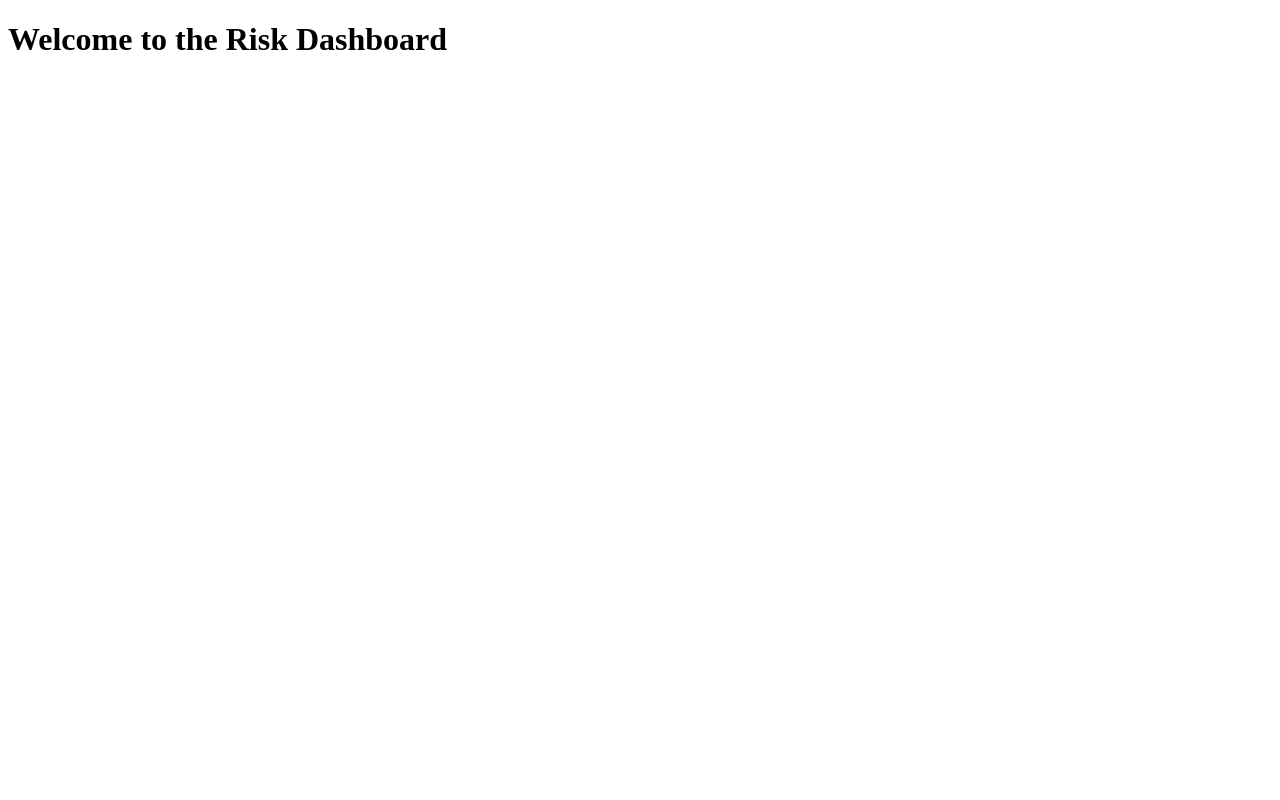
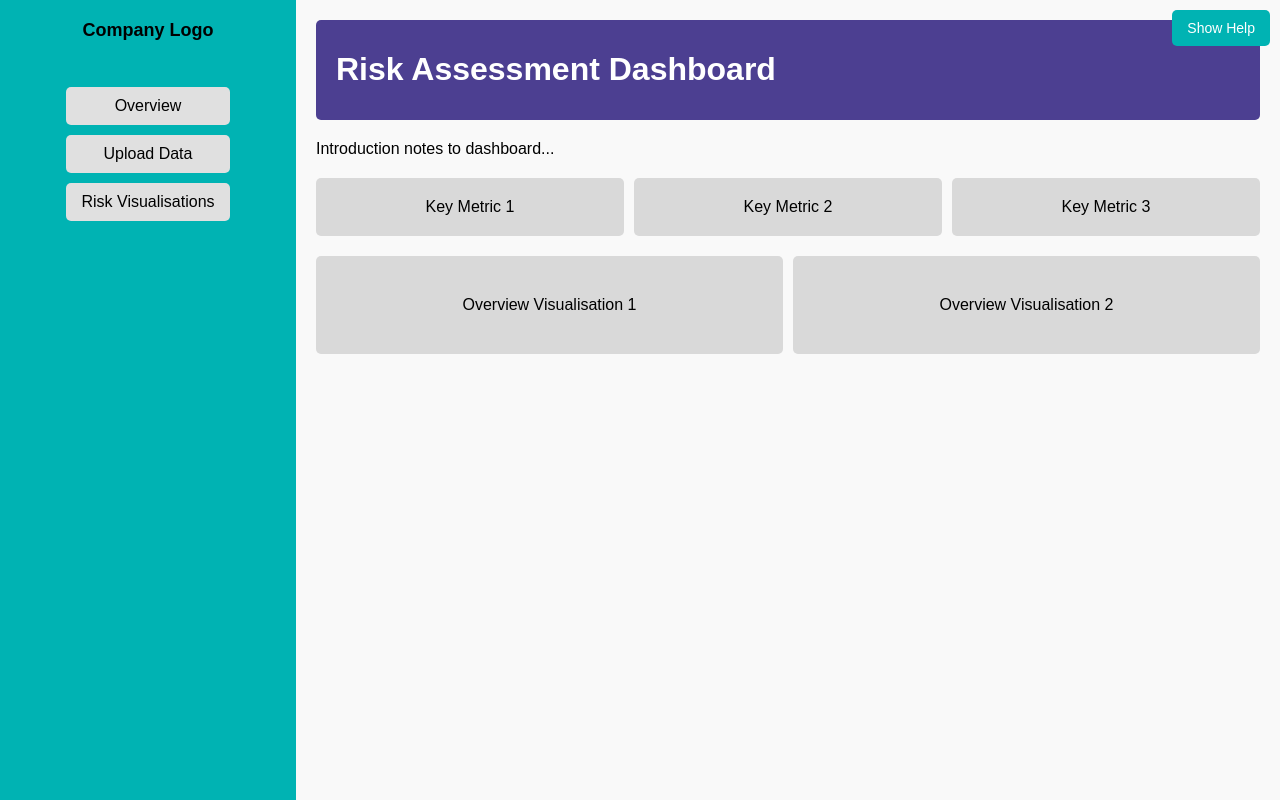
Before and after one commit to talia-lyon/Software-Engineering-Summative1-2025, a Flask app: page / in a window 1280 px wide. Run offline with Flask 3, Linux system fonts and the light colour scheme.

Commit message:
Adding colour and separate sections - all static

```diff
--- a/app/static/styles.css
+++ b/app/static/styles.css
@@ -0,0 +1,113 @@
+/* General Styles */
+body {
+    margin: 0;
+    font-family: Arial, sans-serif;
+}
+
+.dashboard-container {
+    display: flex;
+    height: 100vh;
+}
+
+/* Sidebar */
+.sidebar {
+    background-color: #00b3b3;
+    width: 20%;
+    display: flex;
+    flex-direction: column;
+    align-items: center;
+    padding: 20px;
+    box-shadow: 2px 0 5px rgba(0, 0, 0, 0.1);
+}
+
+.logo {
+    font-size: 18px;
+    font-weight: bold;
+    margin-bottom: 30px;
+}
+
+.sidebar nav ul {
+    list-style: none;
+    padding: 0;
+    width: 100%;
+}
+
+.sidebar nav ul li {
+    background: #e0e0e0;
+    margin: 10px 0;
+    padding: 10px 15px;
+    text-align: center;
+    border-radius: 5px;
+    cursor: pointer;
+}
+
+.sidebar nav ul li:hover {
+    background: #cccccc;
+}
+
+/* Main Content */
+.main-content {
+    flex-grow: 1;
+    padding: 20px;
+    background-color: #f9f9f9;
+}
+
+.header {
+    background-color: #4c3f91;
+    color: white;
+    padding: 10px 20px;
+    border-radius: 5px;
+    margin-bottom: 20px;
+}
+
+.intro {
+    margin-bottom: 20px;
+}
+
+.key-metrics {
+    display: flex;
+    gap: 10px;
+    margin-bottom: 20px;
+}
+
+.metric {
+    flex: 1;
+    background: #d9d9d9;
+    text-align: center;
+    padding: 20px;
+    border-radius: 5px;
+}
+
+.visualisations {
+    display: flex;
+    gap: 10px;
+}
+
+.visualisation {
+    flex: 1;
+    background: #d9d9d9;
+    text-align: center;
+    padding: 40px;
+    border-radius: 5px;
+}
+
+/* Help Button */
+.help-button {
+    position: absolute;
+    top: 10px;
+    right: 10px;
+}
+
+.help-button button {
+    background-color: #00b3b3;
+    color: white;
+    border: none;
+    border-radius: 5px;
+    padding: 10px 15px;
+    cursor: pointer;
+    font-size: 14px;
+}
+
+.help-button button:hover {
+    background-color: #008a8a;
+}
--- a/app/templates/index.html
+++ b/app/templates/index.html
@@ -1,9 +1,48 @@
 <!DOCTYPE html>
-<html>
+<html lang="en">
 <head>
-    <title>Risk Dashboard</title>
+    <meta charset="UTF-8">
+    <meta name="viewport" content="width=device-width, initial-scale=1.0">
+    <title>Risk Assessment Dashboard</title>
+    <link rel="stylesheet" href="{{ url_for('static', filename='styles.css') }}">
 </head>
 <body>
-    <h1>Welcome to the Risk Dashboard</h1>
+    <div class="dashboard-container">
+        <!-- Sidebar -->
+        <div class="sidebar">
+            <div class="logo">Company Logo</div>
+            <nav>
+                <ul>
+                    <li>Overview</li>
+                    <li>Upload Data</li>
+                    <li>Risk Visualisations</li>
+                </ul>
+            </nav>
+        </div>
+
+        <!-- Main Content -->
+        <div class="main-content">
+            <header class="header">
+                <h1>Risk Assessment Dashboard</h1>
+            </header>
+            <section class="intro">
+                <p>Introduction notes to dashboard...</p>
+            </section>
+            <section class="key-metrics">
+                <div class="metric">Key Metric 1</div>
+                <div class="metric">Key Metric 2</div>
+                <div class="metric">Key Metric 3</div>
+            </section>
+            <section class="visualisations">
+                <div class="visualisation">Overview Visualisation 1</div>
+                <div class="visualisation">Overview Visualisation 2</div>
+            </section>
+        </div>
+
+        <!-- Help Button -->
+        <div class="help-button">
+            <button>Show Help</button>
+        </div>
+    </div>
 </body>
 </html>
```
